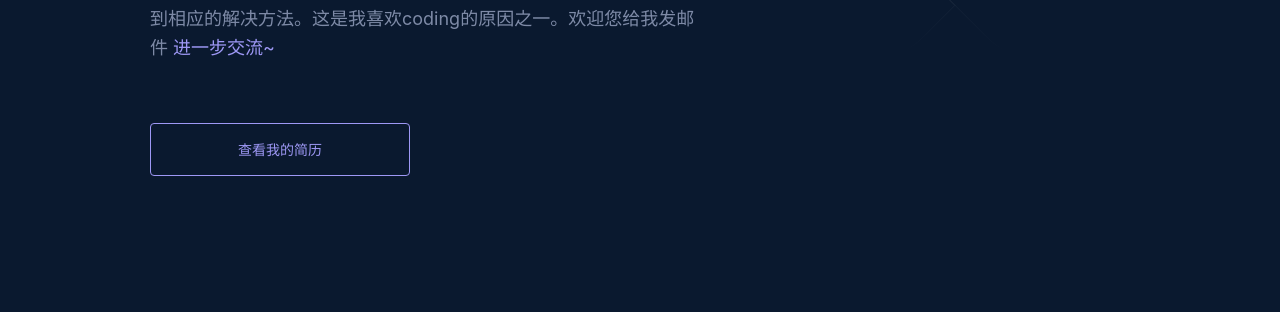
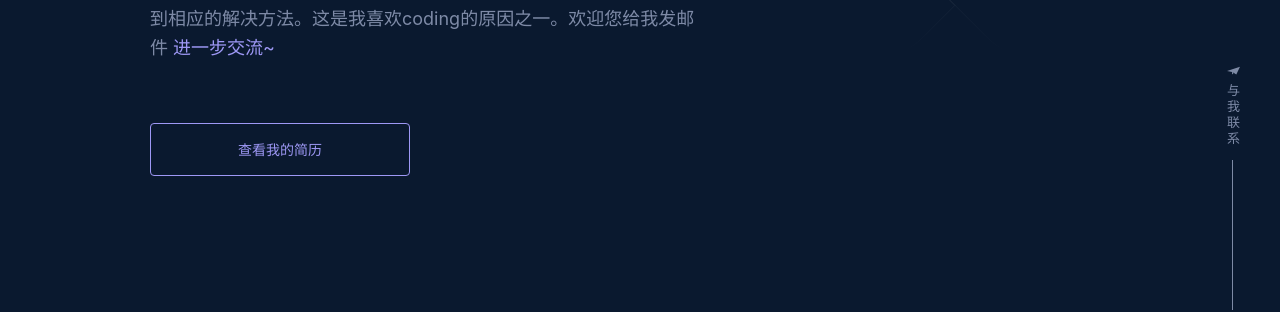
Before and after one commit to kuangbeibei/portfolio, a Next.js app: page / in a window 1280 px wide. Shown: the part 490-802 px from the top of the page. Built offline with nearby package versions, Linux system fonts and the light colour scheme.

Commit message:
:sparkles: right side email bar

```diff
--- /dev/null
+++ b/src/components/LeftSocialBar/index.tsx
@@ -0,0 +1,7 @@
+import React from 'react'
+
+export default function index() {
+  return (
+    <div>index</div>
+  )
+}
--- /dev/null
+++ b/src/components/LeftSocialBar/style.ts
@@ -0,0 +1 @@
+import styled from "styled-components";
--- /dev/null
+++ b/src/components/RightEmailBar/index.tsx
@@ -0,0 +1,19 @@
+import { useLangContext } from "context";
+import { EmailFixedWrapper, VerticalLine, Alink } from "./styled";
+import { SiMinutemailer } from "react-icons/si";
+
+export default function RightEmailBar() {
+	const { lang } = useLangContext();
+	return (
+		<>
+			<EmailFixedWrapper>
+				<Alink href="mailto:332518418@qq.com" letterSpacing={lang === 'CH' ? true : false}>
+					<SiMinutemailer />
+					{` `}
+					{lang === "EN" ? "Contact Me" : "与我联系"}
+				</Alink>
+			</EmailFixedWrapper>
+			<VerticalLine chHeight={lang === 'CH'}/>
+		</>
+	);
+}
--- /dev/null
+++ b/src/components/RightEmailBar/styled.ts
@@ -0,0 +1,42 @@
+import styled from "styled-components";
+
+export const EmailFixedWrapper = styled.div`
+    position: fixed;
+    right: 40px;
+    bottom: 120px;
+    transform: translateY(-50%);
+    writing-mode: vertical-lr;
+    text-orientation: mixed;
+    transition: all .2s ease-in-out;
+    color: var(--main-color);
+    &:hover {
+        transform: translateY(-55%);
+        color: var(--active-color);
+    }
+    @media ${(props) => props.theme.breakpoints.sm} {
+        display: none;
+    }
+`
+interface ALinkInterface {
+    letterSpacing?: boolean
+}
+
+export const Alink = styled.a<ALinkInterface>`
+    position: relative;
+    text-decoration: none;
+    font-size: var(--fz-xs);
+    letter-spacing: ${props => props.letterSpacing ? '3px' : '1px'};
+    color: inherit;
+`
+interface VerticalLineInterface {
+    chHeight: boolean
+}
+
+export const VerticalLine = styled.div<VerticalLineInterface>`
+   position: fixed;
+    right: 47px;
+    bottom: 0;
+    width: 1px;
+    height: ${props => props.chHeight ? '150px' : '160px'};
+    background-color: var(--main-color);
+`
--- a/src/components/index.ts
+++ b/src/components/index.ts
@@ -7,4 +7,6 @@ export { default as About } from "./About";
 export { default as Contact } from "./Contact";
 export { default as Footer } from "./Footer";
 export { default as Loading } from "./Loading";
-export { default as Logo } from "./Logo"
+export { default as Logo } from "./Logo";
+export { default as LeftSocialBar } from "./LeftSocialBar";
+export { default as RightEmailBar } from "./RightEmailBar";
--- a/src/pages/index.tsx
+++ b/src/pages/index.tsx
@@ -8,7 +8,9 @@ import {
 	WorkExperience,
 	About,
 	Contact,
-	Footer
+	Footer,
+	LeftSocialBar,
+	RightEmailBar
 } from "Components";
 import {images} from "Constants"
 
@@ -27,6 +29,8 @@ const Home: NextPage = () => (
 			<Skills />
 			<Projects />
 			<Contact />
+			<LeftSocialBar />
+			<RightEmailBar />
 		</main>
 		<Footer />
 	</>
```
